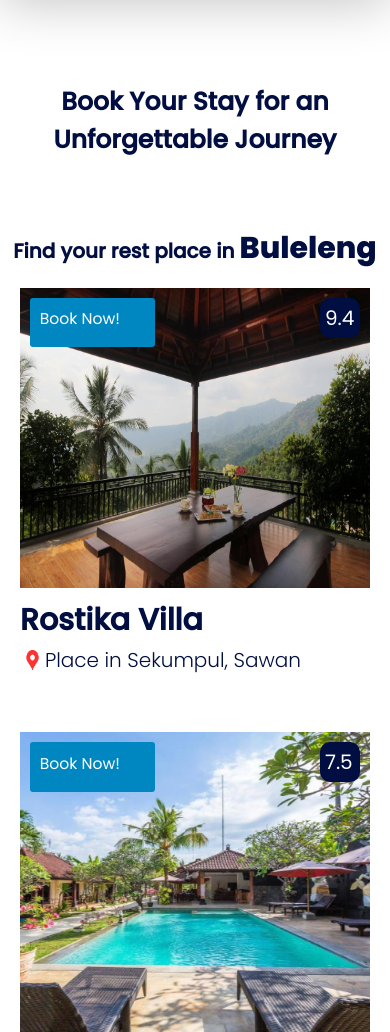
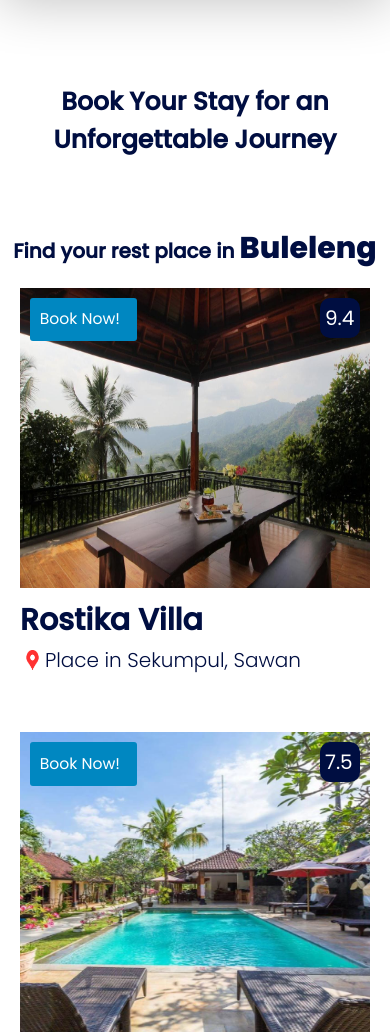
Before and after one commit to Adamdhammar/BlissfulBali, a plain HTML site: page index.html in a window 390 px wide. Shown: the part 3662-4694 px from the top of the page. Drawn offline with Linux system fonts and the light colour scheme.

Commit message:
Add files via upload

```diff
--- a/style.css
+++ b/style.css
@@ -1631,11 +1631,24 @@ summary {
     display: none;
 }
 
+.button-text:hover,
+.a-kelingking-beach-text:hover,
+.button-hot-place:hover,
+.a-book-now:hover,
+.a-souvenirs:hover,
+.a-button-faq:hover,
+.a-book-now-slide:hover {
+    background-color: #00567b;
+}
+
+.button-hot-place:hover {
+    cursor: pointer;
+}
 
 
 
 /* <----------- Responsive ----------> */
-@media (max-width: 500px) {
+@media (max-width: 480px) {
     .header {
         display: none;
     }
@@ -2338,8 +2351,8 @@ summary {
         padding: 5px;
         border-radius: 3px;
         background-color: #0087C1;
-        width: 30%;
-        height: 10%;
+        width: 25%;
+        height: 8%;
         margin-top: 10px;
         margin-left: 10px;
         font-size: 20px;
@@ -2444,16 +2457,6 @@ summary {
         display: none;
     }
 
-    .button-text:hover,
-    .a-kelingking-beach-text:hover,
-    .button-hot-place:hover,
-    .a-book-now:hover,
-    .a-souvenirs:hover,
-    .a-button-faq:hover,
-    .a-book-now-slide:hover {
-        background-color: #00567b;
-    }
-
     .button-text,
     .a-kelingking-beach-text,
     .button-hot-place,
```
